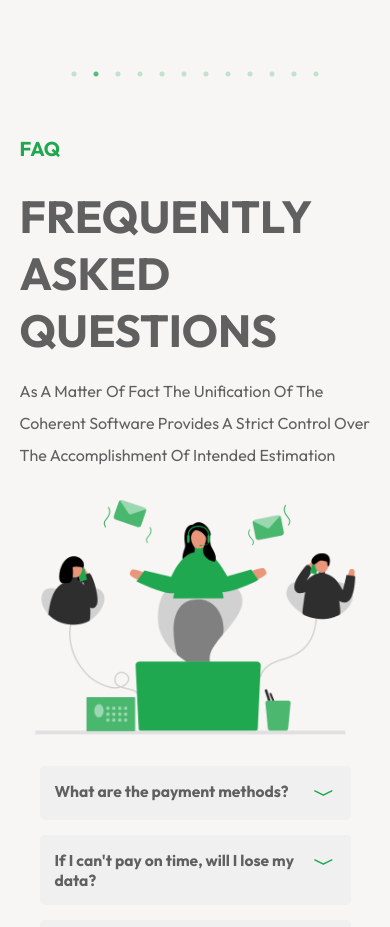
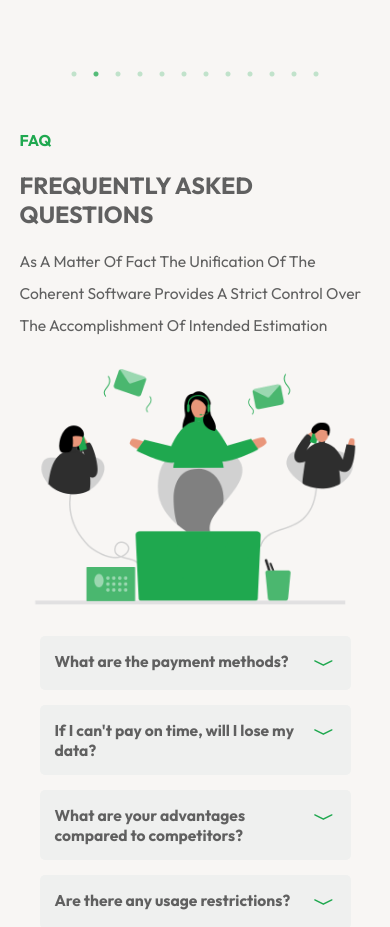
Before and after one commit to RevaGee/Cashio, a React (Create React App) app: page / in a window 390 px wide. Shown: the part 1280-2207 px from the top of the page. Built offline with nearby package versions, Linux system fonts and the light colour scheme.

Commit message:
corrected questions component

```diff
--- a/src/components/Questions/index.tsx
+++ b/src/components/Questions/index.tsx
@@ -12,7 +12,7 @@ export const Questions = () => {
     const {t} = useTranslation()
     const [ref, inView] = useInView({
         triggerOnce: true,
-        threshold: 0.5,
+        threshold: 0.1,
     });
     const [ref_2, inView_2] = useInView({
         triggerOnce: true,
--- a/src/components/Questions/styles.scss
+++ b/src/components/Questions/styles.scss
@@ -176,6 +176,19 @@
     }
   }
 }
+@media(max-width: 768px){
+  .heading{
+    h4{
+      font-size: 4vw !important;
+    }
+    h1{
+      font-size: 6vw !important;
+    }
+    P{
+      font-size: 4vw !important;
+    }
+  }
+}
 @media(max-width: 576px){
   .faq_media{
     width: 90% !important;
```
